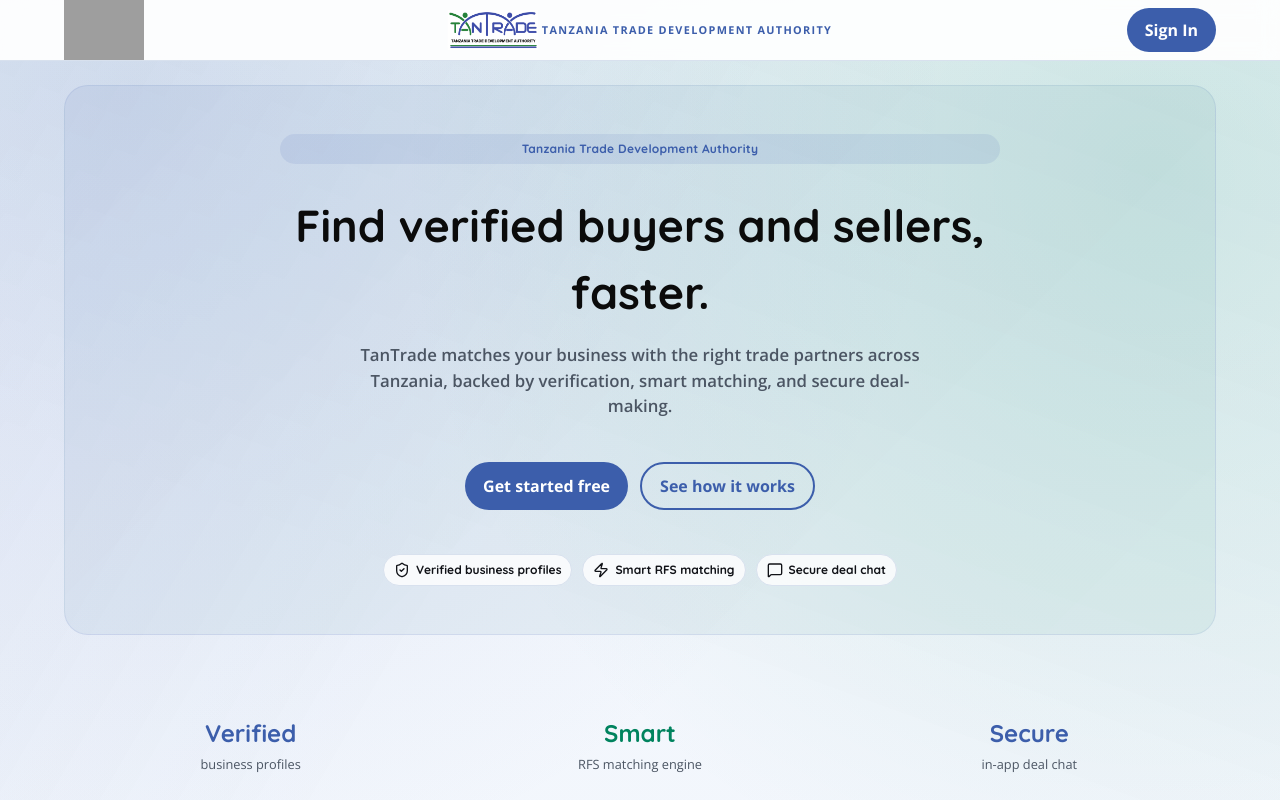
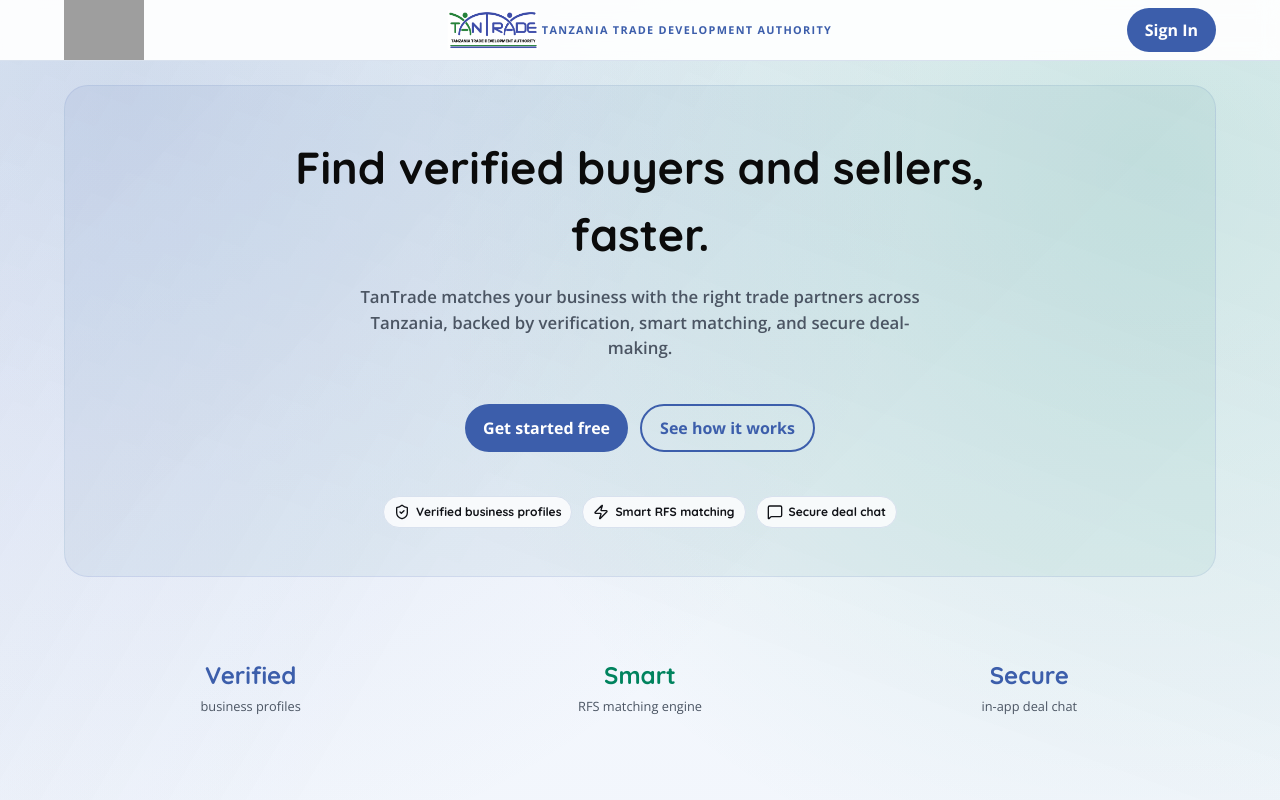
Before and after one commit to primachs/Tantrade-b2b-platform, a React (Vite) app in the folder Frontend/: page / in a window 1280 px wide. Shown: the top 800 px of the page. Built offline with nearby package versions, Linux system fonts and the light colour scheme; no server answers; grey boxes are pictures that could not be loaded.

Commit message:
Remove hero kicker label from landing page

```diff
--- a/Frontend/src/presentation/pages/LandingPage.tsx
+++ b/Frontend/src/presentation/pages/LandingPage.tsx
@@ -38,7 +38,6 @@
         transition={{ duration: 0.8, ease: "easeOut" }}
       >
         <div className="hero-wrapper">
-          <span className="hero-kicker">Tanzania Trade Development Authority</span>
           <h1 className="hero-headline">Find verified buyers and sellers, faster.</h1>
           <p className="hero-subheader">
             TanTrade matches your business with the right trade partners across Tanzania, backed by verification, smart matching, and secure deal-making.
```
Also changed, not shown: 1 other file (tests, documents, lock files or other folders).
